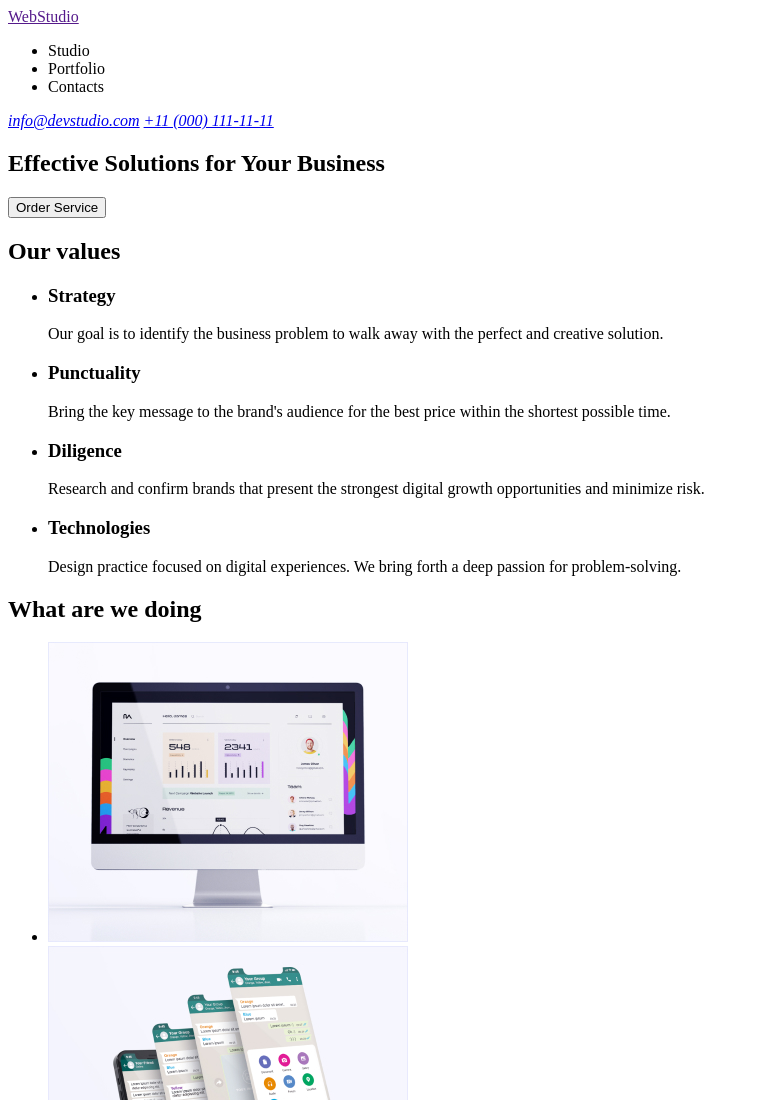
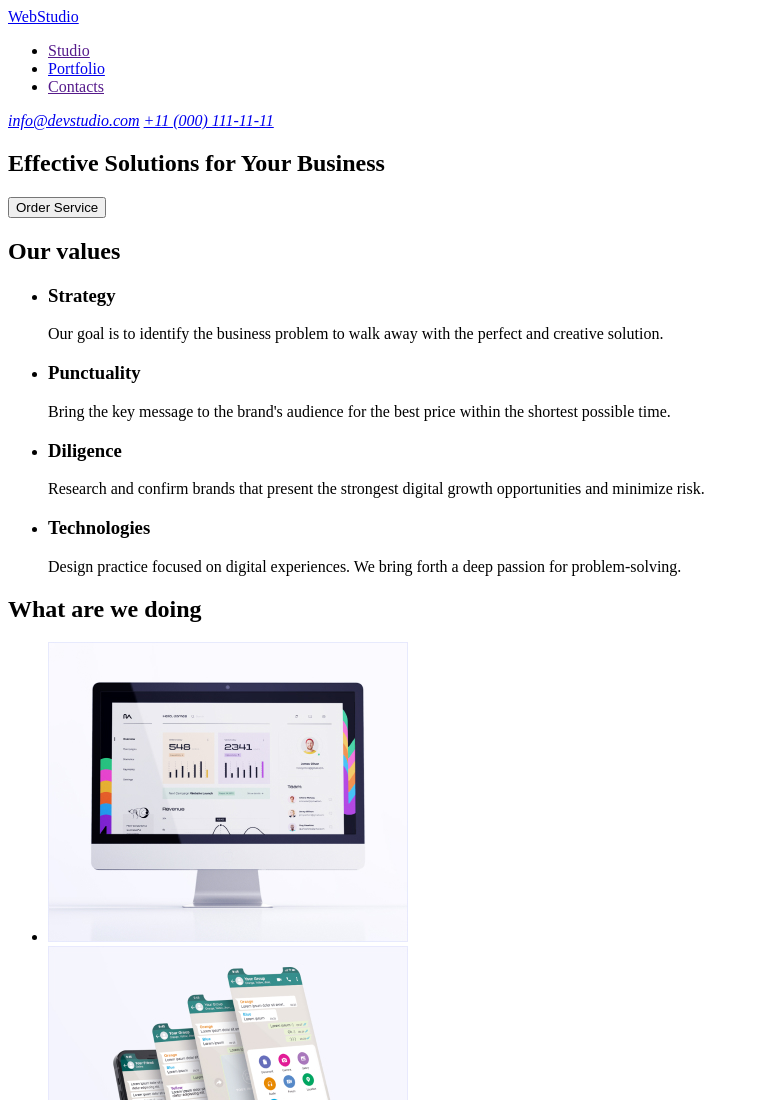
Before and after one commit to Serhii-Tkach/goit-markup-hw-02, a plain HTML site: page index.html in a window 1280 px wide. Shown: the top 1100 px of the page, without its empty margins (0-759 px from the left). Drawn offline with Linux system fonts and the light colour scheme.

Commit message:
Add index.html to header and footer

```diff
--- a/index.html
+++ b/index.html
@@ -11,11 +11,11 @@
     <!-- Шапка сайту -->
    <header>
     <nav>
-        <a href="">WebStudio</a>
+        <a href="./index.html">WebStudio</a>
         <ul>
-            <li><a href=""></a>Studio</li>
-            <li><a href=""></a>Portfolio</li>
-            <li><a href=""></a>Contacts</li>
+            <li><a href="">Studio</a></li>
+            <li><a href="./portfolio.html">Portfolio</a></li>
+            <li><a href="">Contacts</a></li>
         </ul>
     </nav>
 
@@ -110,7 +110,7 @@
 
 <!-- Футер -->
     <footer>
-        <a href="">WebStudio</a>
+        <a href="./index.html">WebStudio</a>
         <p>Increase the flow of customers and sales for your business with digital marketing & growth solutions.</p>
     </footer>
 
```
